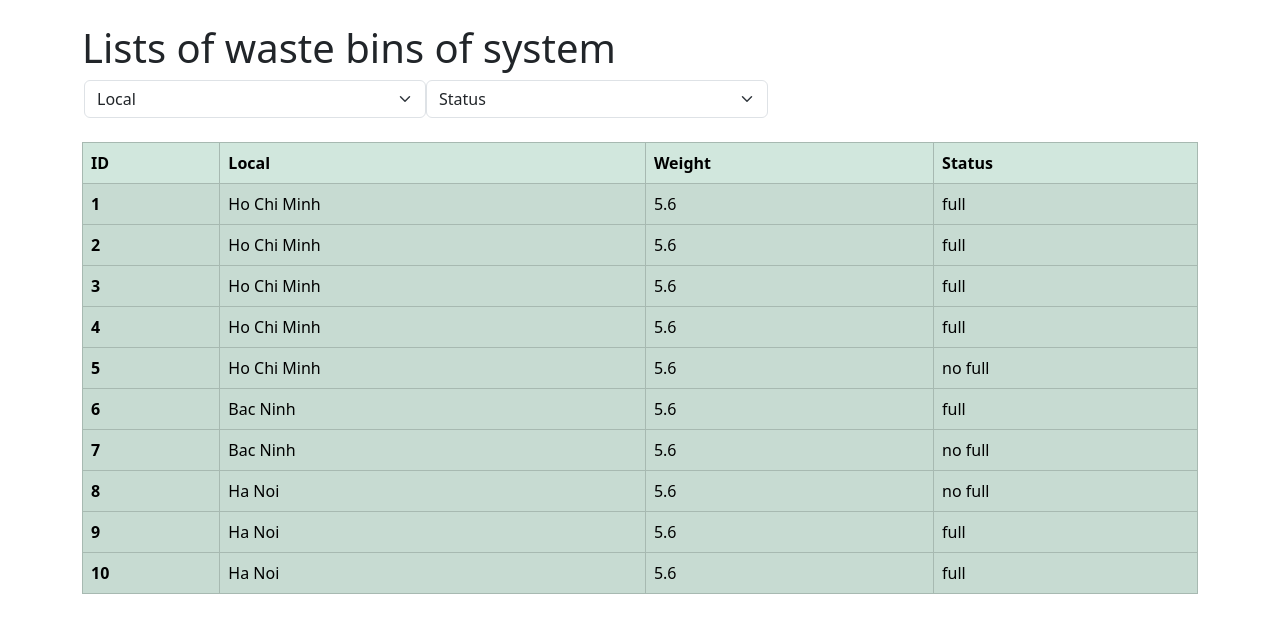
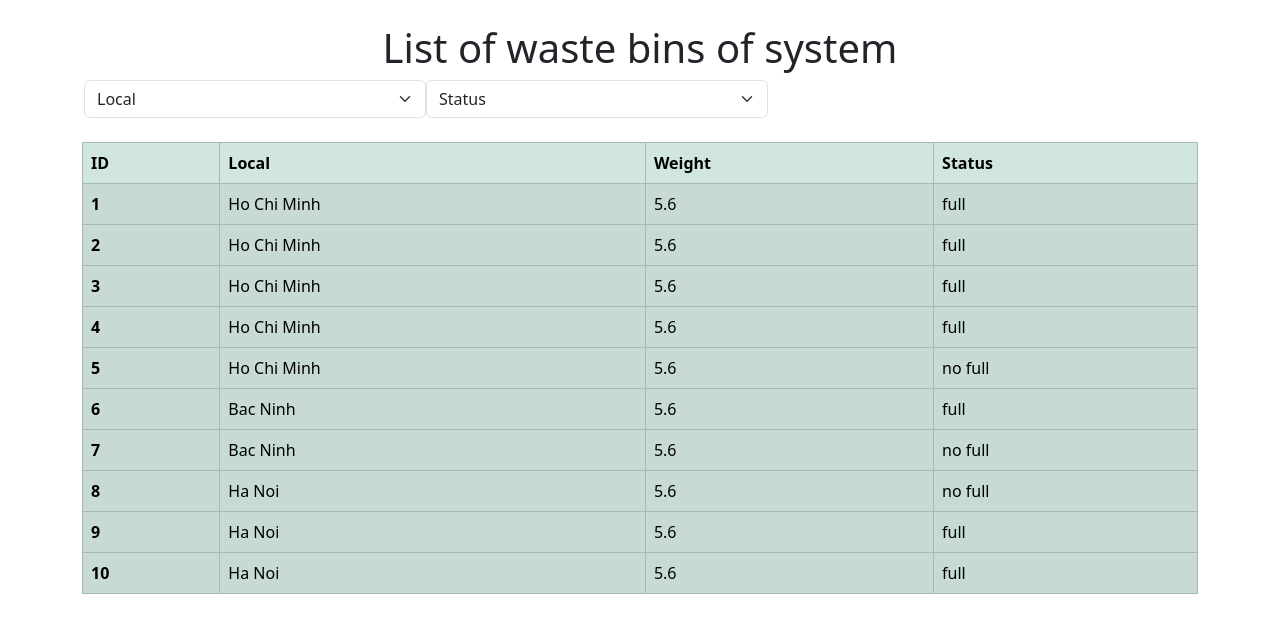
Before and after one commit to mchau98/Shecodes-greenlocal, a React (Create React App) app in the folder basket/: page /waster-bins in a window 1280 px wide. Shown: the top 632 px of the page. Built offline with nearby package versions, Linux system fonts and the light colour scheme.

Commit message:
[fix wastebins]

```diff
--- a/basket/src/views/pages/waste-bins/index.js
+++ b/basket/src/views/pages/waste-bins/index.js
@@ -87,7 +87,7 @@ function Waste (){
             <div className='mt-4 container'>
                 <div className='row'>
                     <div className='col align-self-center'>
-                        <h1 className="text-start">Lists of waste bins of system</h1>
+                        <h1 className="text-center">List of waste bins of system</h1>
                         <div className='row'>
 
                         <select class="form-select" aria-label="Default select example"
```
